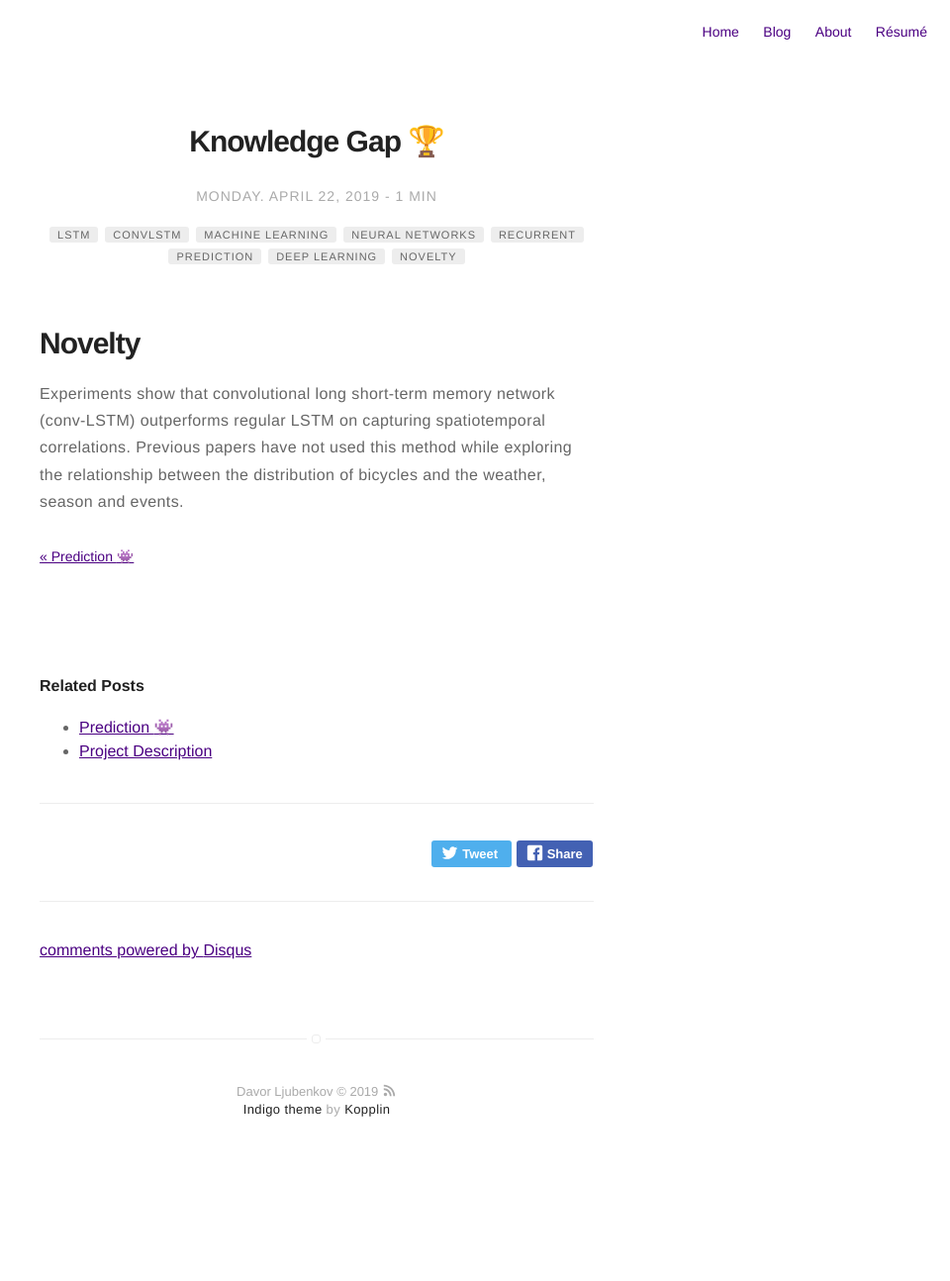
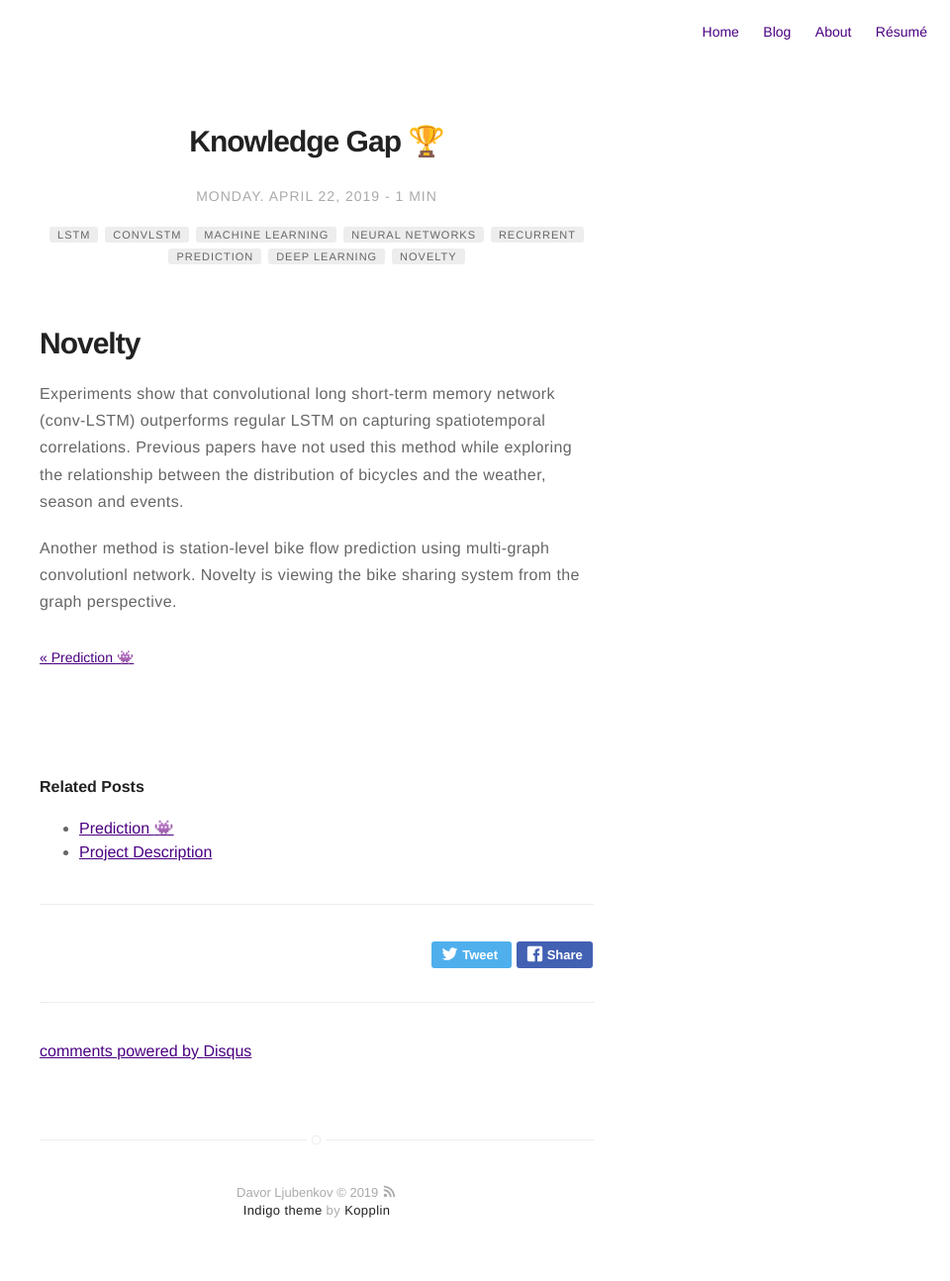
Before and after one commit to dljubenk/dljubenk.github.io, a Jekyll site: the page built from _posts/2019-04-22-knowledge-gap.markdown, in a window 1280 px wide. Shown: the whole page at 99% size, without its empty margins (320-1280 px from the left). Built offline with Jekyll 4.4.1, drawn with Linux system fonts in a browser that asks for light colours; emoji names are drawn with the system emoji font; comment, search, counter and statistics services are not loaded; before the commit the page ends 1192 px from its top, so only the background shows below that.

Commit message:
Update 2019-04-22-knowledge-gap.markdown

```diff
--- a/_posts/2019-04-22-knowledge-gap.markdown
+++ b/_posts/2019-04-22-knowledge-gap.markdown
@@ -25,3 +25,5 @@ jemoji: '<img class="emoji" title=":trophy:" alt=":trophy:" src="https://assets.
 # Novelty
 
 Experiments show that convolutional long short-term memory network (conv-LSTM) outperforms regular LSTM on capturing spatiotemporal correlations. Previous papers have not used this method while exploring the relationship between the distribution of bicycles and the weather, season and events.
+
+Another method is station-level bike flow prediction using multi-graph convolutionl network. Novelty is viewing the bike sharing system from the graph perspective.
```
